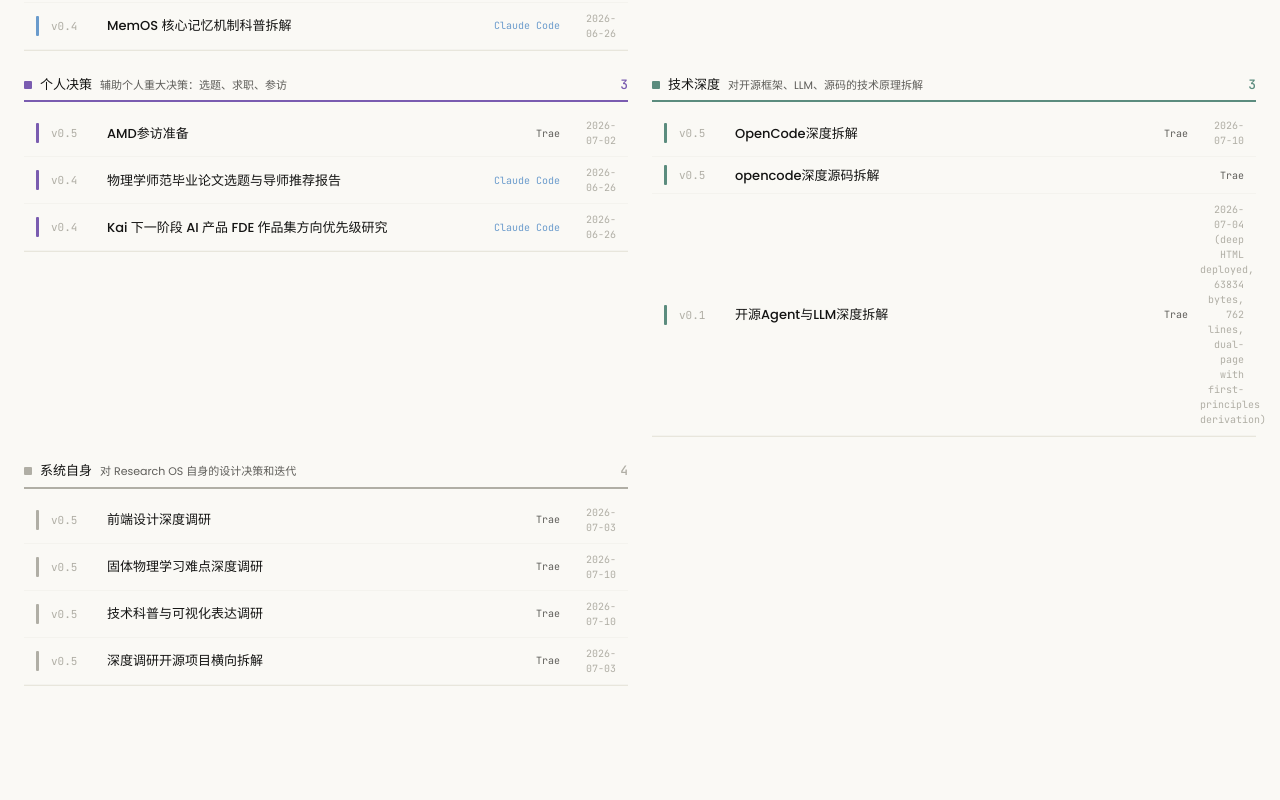
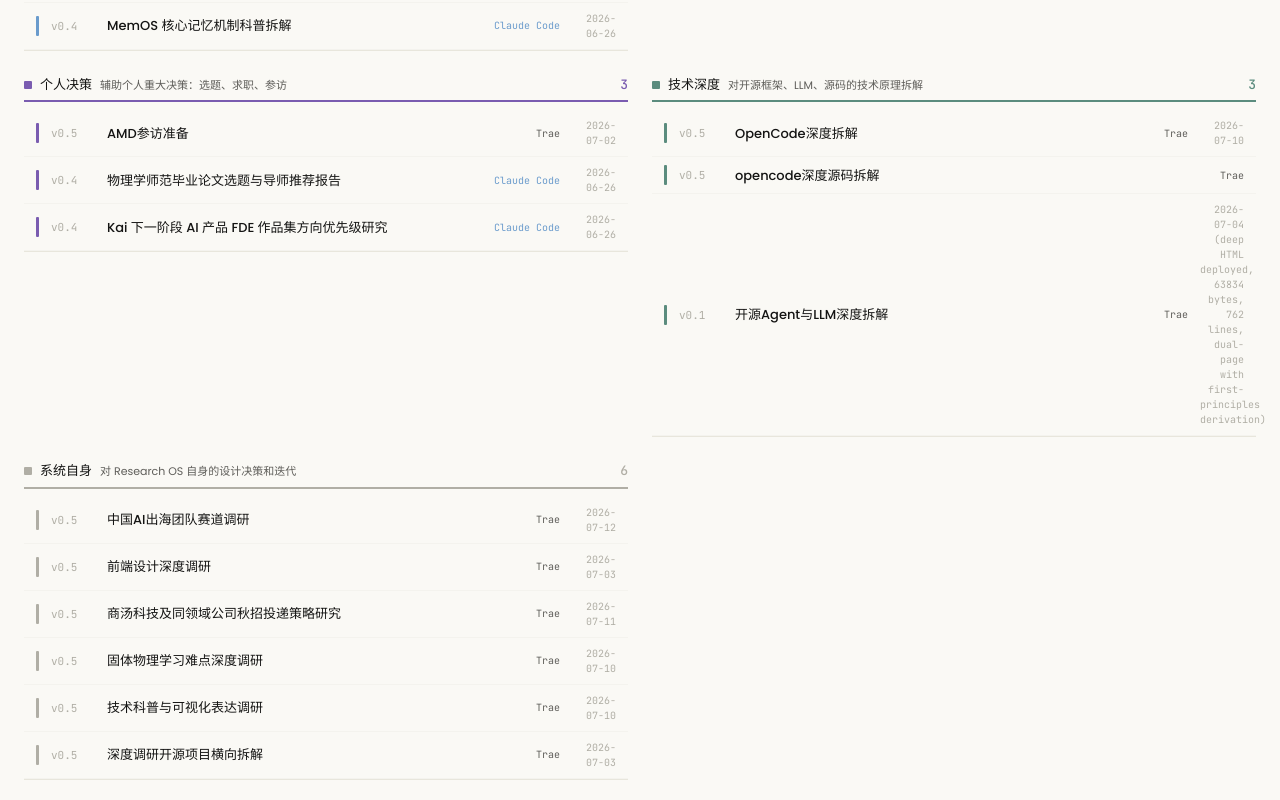
Before and after one commit to Providence-F/research-os, a React (Vite) app in the folder dashboard/: page / in a window 1280 px wide. Shown: the part 1121-1921 px from the top of the page. Before the commit the page ends 1827 px from the top, so only its background shows below. Built offline with nearby package versions, Linux system fonts and the light colour scheme.

Commit message:
看板同步: 中国AI出海团队赛道调研完成(含第一性原理章节)

```diff
--- a/dashboard/src/data/projects.ts
+++ b/dashboard/src/data/projects.ts
@@ -87,12 +87,12 @@ export const projects: Project[] = [
     category: "product",
     version: "v0.5",
     deliveryStatus: "trae",
-    summary: "> **结论先行**：Lev8 是杭州拓扑灵犀科技有限公司（对外品牌 Simplex AI）开发的 GTM AI teammate 产品，2025年2月成立，天使轮阶段，团队10+人来自 DeepSeek/字节跳动等。产品定位为对话式GTM全闭环自动化，技术栈为 Next.js + FastAPI + LiteLLM + Golang。目前处于极早期阶段，无公开用户评价、无媒体报道、无开源代码，P",
+    summary: "> **结论先行**：Lev8 是杭州拓扑灵犀科技有限公司（品牌 Simplex AI）开发的对话式 GTM AI teammate。团队 10+ 人来自 DeepSeek/字节跳动，2025年2月成立，天使轮阶段。产品用\"对话→自动执行\"范式覆盖 prospecting-enrichment-outbound 全闭环，技术栈为 Next.js + FastAPI + LiteLLM + Gola",
     htmlPath: "projects/Lev8 产品深度拆解/08-html/index.html",
     relations: [],
     date: "2026-07-10",
-    overview: "> **结论先行**：Lev8 是杭州拓扑灵犀科技有限公司（对外品牌 Simplex AI）开发的 GTM AI teammate 产品，2025年2月成立，天使轮阶段，团队10+人来自 DeepSeek/字节跳动等。产品定位为对话式GTM全闭环自动化，技术栈为 Next.js + FastAPI + LiteLLM + Golang。目前处于极早期阶段，无公开用户评价、无媒体报道、无开源代码，P",
-    keyFindings: ["", "", ""],
+    overview: "> **结论先行**：Lev8 是杭州拓扑灵犀科技有限公司（品牌 Simplex AI）开发的对话式 GTM AI teammate。团队 10+ 人来自 DeepSeek/字节跳动，2025年2月成立，天使轮阶段。产品用\"对话→自动执行\"范式覆盖 prospecting-enrichment-outbound 全闭环，技术栈为 Next.js + FastAPI + LiteLLM + Gola",
+    keyFindings: ["", "这一层是**卖数据**的生意", "这一层是**卖效率**的生意", "这一层是**卖判断力**的生意"],
   },
   {
     id: "mizzenai-创新用法探索",
@@ -143,6 +143,19 @@ export const projects: Project[] = [
     relations: [],
   },
   {
+    id: "中国ai出海团队赛道调研",
+    name: "中国AI出海团队赛道调研",
+    category: "system",
+    version: "v0.5",
+    deliveryStatus: "trae",
+    summary: "> **一句话结论**：不独立做出海赛道研究。将\"出海\"作为标签，合并到已有的 AWS Top20 阵营和 AI 初创团队赛道中管理。优先投递有出海业务的头部公司，但**秋招前必须先验证英语能力**——这是决定你能否进入这个赛道的硬门槛。 > > **决策结论**：B（合并+标签管理）| **置信度**：中-高 | **证据等级**：B",
+    htmlPath: "projects/中国AI出海团队赛道调研/08-html/index.html",
+    relations: [],
+    date: "2026-07-12",
+    overview: "> **一句话结论**：不独立做出海赛道研究。将\"出海\"作为标签，合并到已有的 AWS Top20 阵营和 AI 初创团队赛道中管理。优先投递有出海业务的头部公司，但**秋招前必须先验证英语能力**——这是决定你能否进入这个赛道的硬门槛。 > > **决策结论**：B（合并+标签管理）| **置信度**：中-高 | **证据等级**：B",
+    keyFindings: ["", "**你的优势**：物理教育专业 = 懂物理 + 懂教育方法 + 懂学生学习痛点。Gauth（字节跳动）全球教育 AI 月活第一，需要的正是懂学科的人来设计解题逻辑、内容体系、学习路径。", "**为什么稀缺**：纯技术人员懂 AI 但不懂教育，教育专家懂教育但不懂 AI 产品。你是中间那个稀缺角色。", "**你的优势**：物理教育训练了你的逻辑思维和科普表达能力。可灵 AI、PixVerse 需要懂\\\"什么样的内容用户爱看\\\"的人，而不是懂\\\"怎么调模型\\\"的人。"],
+  },
+  {
     id: "前端设计深度调研",
     name: "前端设计深度调研",
     category: "system",
@@ -153,6 +166,19 @@ export const projects: Project[] = [
     relations: [],
     date: "2026-07-03",
     overview: "> 一句话结论：不该做新 GUI。HTML 报告已经是足够好的入口，真正卡住的是 Python 路径配置和报告内部的信息架构。 Research OS 当前形态是命令行工具加自动生成的 HTML 报告。CLI 提供 10 个命令（ros new / plan / discover / confirm / run / build / dashboard 等），HTML 报告承载最终交付物。这次调研的",
+  },
+  {
+    id: "商汤科技及同领域公司秋招投递策略研究",
+    name: "商汤科技及同领域公司秋招投递策略研究",
+    category: "system",
+    version: "v0.5",
+    deliveryStatus: "trae",
+    summary: "> **研究深度**: R2 深度调研 | **研究模式**: career_strategy | **证据总数**: 48条 > **置信度**: 科大讯飞高 / 商汤中 / 旷视低 / 云从低 > **用户画像**: 物理学师范大三 / Research OS作者 / 知识塔罗开发者 / 南芥智能商业研究实习 / 秋招focus AWS Top20+MizzenAI / 长期目标一人公司 / ",
+    htmlPath: "projects/商汤科技及同领域公司秋招投递策略研究/08-html/index.html",
+    relations: [],
+    date: "2026-07-11",
+    overview: "> **研究深度**: R2 深度调研 | **研究模式**: career_strategy | **证据总数**: 48条 > **置信度**: 科大讯飞高 / 商汤中 / 旷视低 / 云从低 > **用户画像**: 物理学师范大三 / Research OS作者 / 知识塔罗开发者 / 南芥智能商业研究实习 / 秋招focus AWS Top20+MizzenAI / 长期目标一人公司 / ",
+    keyFindings: ["**Brain++算法平台**（内部AI生产力平台）", "天元MegEngine深度学习框架（2020年3月开源）", "数据标注、训练、部署全流程工具链", "**三大业务线**"],
   },
   {
     id: "固体物理学习难点深度调研",
--- a/dashboard/src/data/stats.ts
+++ b/dashboard/src/data/stats.ts
@@ -5,14 +5,14 @@ import type { Stats } from "./types";
 export const stats: Stats = {
   hero: {
     versions: 15,
-    outputs: 21,
+    outputs: 23,
     categories: 5,
     currentVersion: "v1.2",
   },
 };
 
 export const kpiBlocks = [
-  { label: "调研产出", value: 21, suffix: "个" },
+  { label: "调研产出", value: 23, suffix: "个" },
   { label: "版本迭代", value: 15, suffix: "个" },
   { label: "主体分类", value: 5, suffix: "类" },
   { label: "当前版本", value: "v1.2", suffix: "" },
--- a/dashboard/src/data/versions.ts
+++ b/dashboard/src/data/versions.ts
@@ -6,12 +6,8 @@ export const versions: Version[] = [
   {
     id: "v1.2",
     date: "- 2026-07-11",
-    summary: "术语科普门禁系统：3 项新检查解决知识的诅咒，plain_glossary 集成",
-    changes: [
-      "验证器新增 3 项门禁：concept_ladder_seed / reader_model / term_explanation_coverage",
-      "plain_glossary.py 10 个术语合并到 concept_ladder_helper.py 统一 6 层结构",
-      "Lev8 项目填充 seed(10) + reader_model 作为首个合规案例",
-    ],
+    summary: "intent_doc.json 的 concept_ladder_seed 经常为空（Agent 跳过 Round 3 填充）",
+    changes: ["reader_model 为空导致 reader_simulation 退化为默认画像", "验证器注释承诺\"术语解释数检查\"但未实现", "plain_glossary.py（20+ 术语库）完全孤立，未被任何流程引用", "`check_concept_ladder_seed`：seed >= 3 个术语", "`check_reader_model`：reader_model.background 非空", "`check_term_explanation_coverage`：seed 中每个术语在报告首次出现位置附近有解释标记", "合并 10 个孤立术语到 GLOSSARY 统一为 6 层结构", "消除了 plain_glossary.py 的孤立状态", "填充 concept_ladder_seed（10 个术语：GTM/ICP/Waterfall Enrichment 等）", "填充 reader_model（background + knowledge_blindspots + comprehension_target）", ""],
     isCurrent: true,
   },
   {
@@ -19,7 +15,6 @@ export const versions: Version[] = [
     date: "- 2026-07-10",
     summary: "修复规范与实现断层：恢复 HTML 构建器，验证器增加 9 项必须结构检查",
     changes: ["恢复 build_html_v07.py 到根目录，步骤 13 真正工具驱动，不再手写 HTML", "验证器新增 9 项 HTML 必须结构检查（page-shell/aside.toc/vm-hero/section.chapter 等）", "修复 Smart Agent Dumb Tools 哲学盲区：工具从只检查禁止什么扩展到也检查必须有什么", "使用说明重写为 v1.1，新增错误 11（手写HTML）和错误 12（规范引用已归档工具）"],
-    isCurrent: true,
   },
   {
     id: "v1.0",
```
